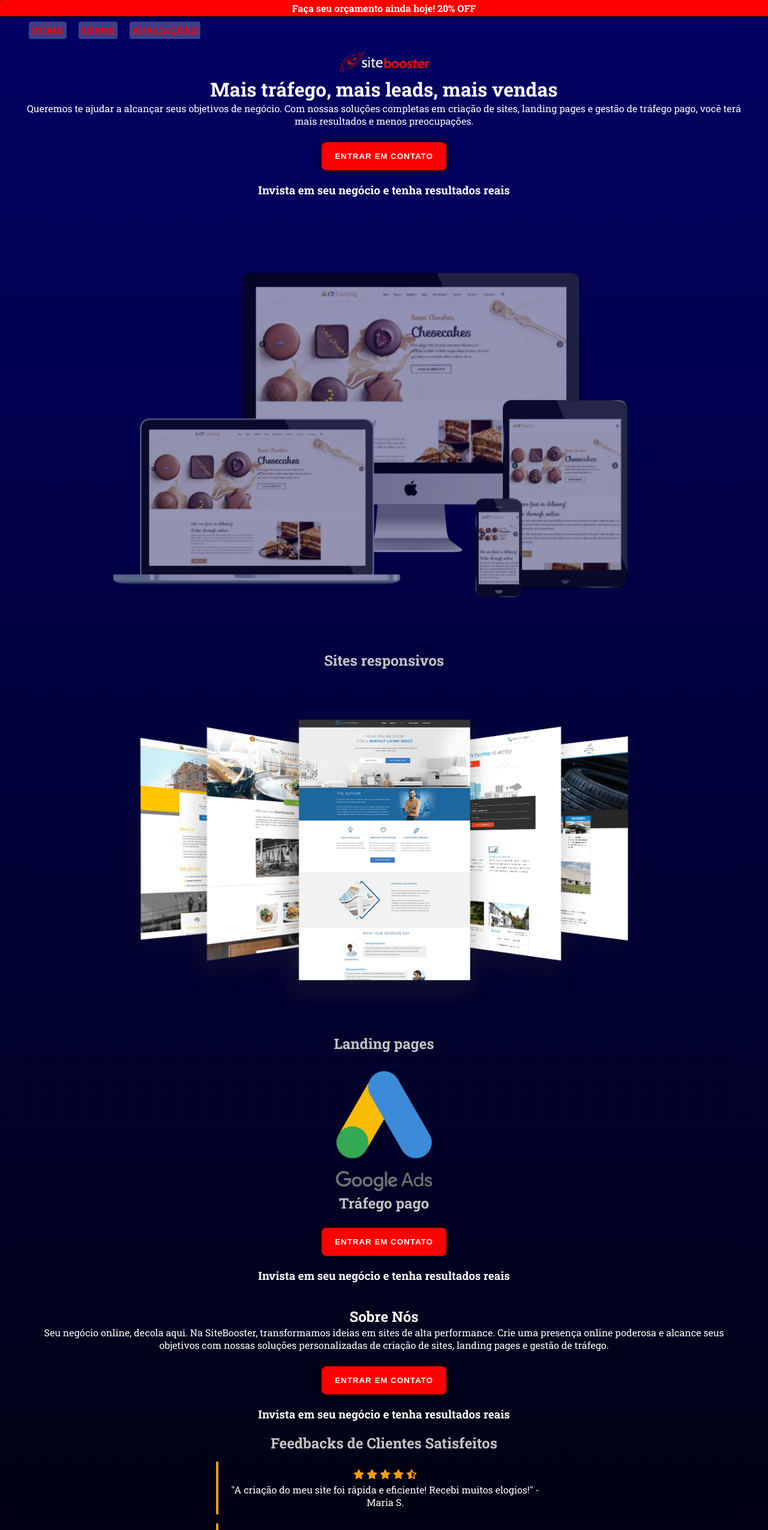
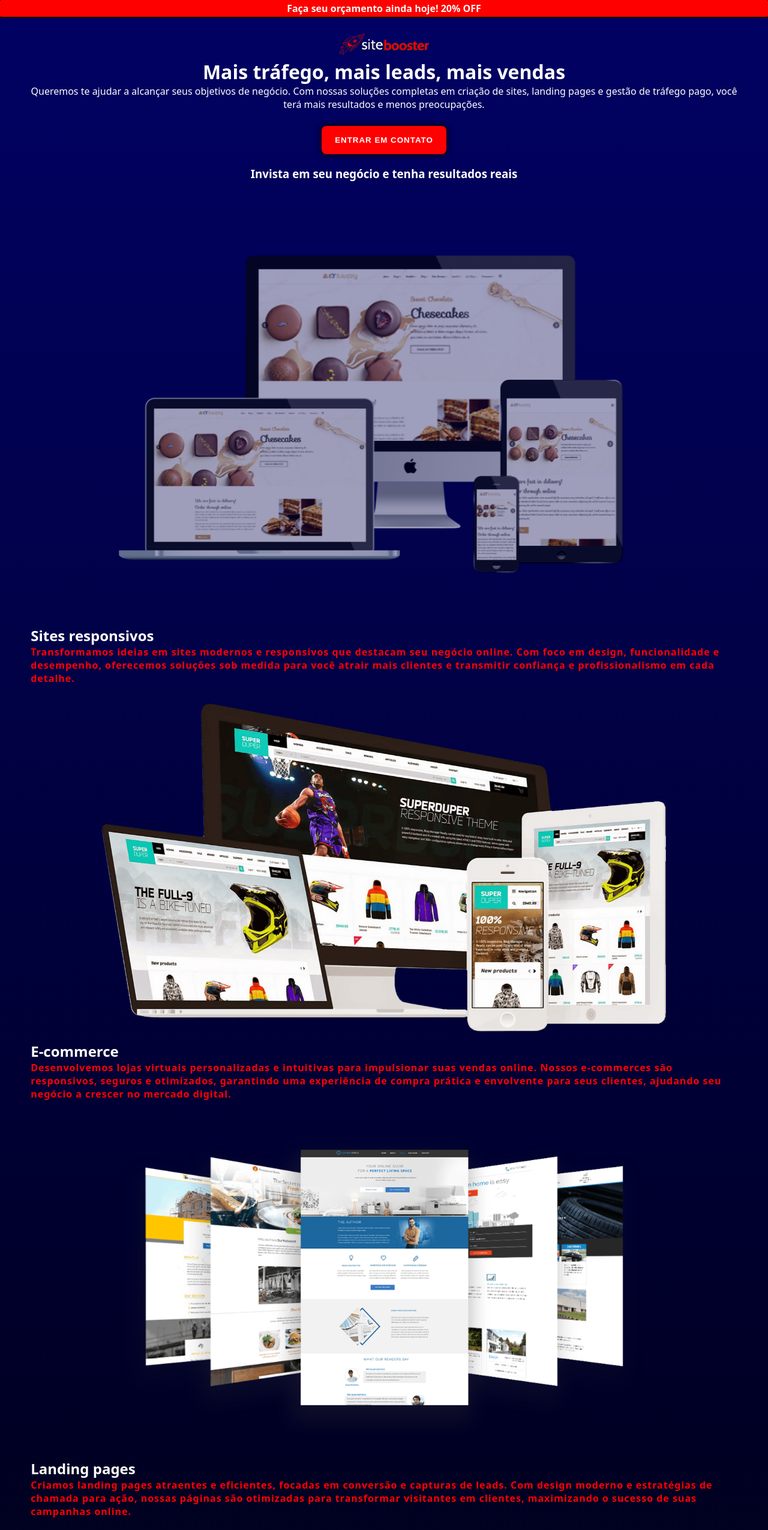
Before and after one commit to AntolinJunior/Site-Booster, a plain HTML site: page index.html in a window 1280 px wide. Shown: the top 2551 px of the page at 60% size. Drawn offline with Linux system fonts and the light colour scheme.

Commit message:
Add files via upload

```diff
--- a/assets.css/estilos.css
+++ b/assets.css/estilos.css
@@ -1,4 +1,4 @@
-@import url('https://fonts.googleapis.com/css2?family=Roboto+Slab:wght@100..900&display=swap');
+/* @import url('https://fonts.googleapis.com/css2?family=Roboto+Slab:wght@100..900&display=swap'); */
 
 * {
     padding: 0;
@@ -8,8 +8,8 @@
 
 html {
     text-align: center;
-    margin: 0px 3%;
-    font-family: "Roboto Slab", serif;
+    margin: 0px 4%;
+    font-family: system-ui, -apple-system, BlinkMacSystemFont, 'Segoe UI', Roboto, Oxygen, Ubuntu, Cantarell, 'Open Sans', 'Helvetica Neue', sans-serif;
 
 }
 
@@ -68,10 +68,21 @@ header img {
     animation: imagensServicos 1ms cubic-bezier(0.68, -0.55, 0.265, 1.55);
     animation-timeline: view();
     animation-range: cover 0% cover 100%;
+    text-align: start;
+    color: rgb(255, 255, 255);
 }
 
 .image-txt-serv #google-ads-img {
     width: 200px;
+}
+.first-section p {
+    text-align: start;
+    font-weight: bold;
+    letter-spacing: 1px;
+    color: rgb(255, 0, 0);
+    animation: imagensServicos 1ms cubic-bezier(0.68, -0.55, 0.265, 1.55);
+    animation-timeline: view();
+    animation-range: cover 0% cover 100%;
 }
 
 .second-section {
@@ -79,8 +90,10 @@ header img {
 }
 
 footer {
-
-    padding: 10%;
+    background-color: red;
+    margin: 15px 0;
+    border-radius: 5px;
+    padding: 1%;
 }
 
 .feedback-section {
@@ -121,7 +134,7 @@ h4 {
     padding: 3px;
     border-radius: 3px;
     animation-name: sale;
-    animation-duration: 3s;
+    animation-duration: 2000ms;
     animation-timing-function: cubic-bezier(0.23, 1, 0.320, 1);
     animation-iteration-count: infinite;
 }
@@ -130,37 +143,23 @@ nav {
     margin: 30px auto;
 }
 
-ul {
-    z-index: 999;
-    position: fixed;
-    gap: 20px;
-    display: flex;
-    list-style: none;
-    text-transform: uppercase;
-    padding: 10px;
 
-}
-
-a {
-    color: red;
-    font-weight: bolder;
-    text-decoration: none;
-    background-color: rgba(255, 255, 255, 0.245);
-    padding: 4px;
-    border-radius: 4px;
-    letter-spacing: 1px;
+a:hover {
+    background-color: rgba(255, 0, 0, 0.307);
+    color: rgb(255, 255, 255);
 }
  .fa-brands {
-    color: red;
+    color:#ffffff;
 
-    width: 10%;
-    font-size: 30px;
+    width: 20%;
+    font-size: 25px;
 }
 
 @keyframes sale {
     from {
         color: red;
         background-color: red;
+
     }
 }
 
--- a/carregarPaginas.js
+++ b/carregarPaginas.js
@@ -3,14 +3,12 @@
 function entrarEmContato() {
 
 
-    let alertaUsuario = "Você será direcionado para um dos nossos atendentes.";
-    alert(alertaUsuario);
     let numero = "+5511968559541";
-    let mensagem = "Olá";
+    let mensagem = "Olá, estou entrando em contato atráves do site *www.sitebooster.com.br* tenho interesse em saber mais sobre os serviços oferecidos.";
 
     let url = `https://wa.me/${numero}/?text=${mensagem}`;
-    let urlPaginaConstrucao = "paginaEmConstrucao.html";
-    window.open(urlPaginaConstrucao);
+    let urlDirecionamento = "paginaEmConstrucao.html";
+    window.open(url);
 
 }
 
--- a/index.html
+++ b/index.html
@@ -9,7 +9,8 @@
     <link rel="stylesheet" href="https://cdnjs.cloudflare.com/ajax/libs/font-awesome/6.0.0-beta3/css/all.min.css">
 
 
-    <meta name="description" content=" Crie sites que vendem! Desenvolvimento web profissional e campanhas de tráfego pago para impulsionar seu negócio.">
+    <meta name="description"
+        content=" Crie sites que vendem! Desenvolvimento web profissional e campanhas de tráfego pago para impulsionar seu negócio.">
 
 
     <title>Site Booster, desenvolvimento de sites, landing-page e gestão de tráfego pago.</title>
@@ -18,14 +19,6 @@
 </head>
 
 <body>
-    <nav>
-        <ul>
-            <li><a href="#">Home</a></li>
-            <li><a href="#sobre">Sobre</a></li>
-            <li><a href="#avaliacoes">Avaliações</a></li>
-        </ul>
-    </nav>
-
     <header>
         <section class="animation-txt">
             <h4>Faça seu orçamento ainda hoje! 20% OFF</h4>
@@ -53,18 +46,36 @@
             <img src="assets.css/image.css/computer.png" alt="">
 
             <h2>Sites responsivos</h2>
+            <p>Transformamos ideias em sites modernos e responsivos que destacam seu negócio online. Com foco em
+                design, funcionalidade e desempenho, oferecemos soluções sob medida para você atrair mais clientes e
+                transmitir confiança e profissionalismo em cada detalhe.</p>
+        </div>
+
+        <div class="image-txt-serv">
+            <img src="assets.css/image.css/e-commerce-image.png" alt="">
+
+            <h2>E-commerce</h2>
+            <p>Desenvolvemos lojas virtuais personalizadas e intuitivas para impulsionar suas vendas online. Nossos
+                e-commerces são responsivos, seguros e otimizados, garantindo uma experiência de compra prática e
+                envolvente para seus clientes, ajudando seu negócio a crescer no mercado digital.</p>
         </div>
 
         <div class="image-txt-serv">
             <img src="assets.css/image.css/landing-page.png" alt="">
 
             <h2>Landing pages</h2>
+            <p>Criamos landing pages atraentes e eficientes, focadas em conversão e capturas de leads. Com design
+                moderno e estratégias de chamada para ação, nossas páginas são otimizadas para transformar visitantes em
+                clientes, maximizando o sucesso de suas campanhas online.</p>
         </div>
 
         <div class="image-txt-serv">
             <img id="google-ads-img" src="assets.css/image.css/google-ads.png" alt="">
 
             <h2>Tráfego pago</h2>
+            <p>Maximizamos seus resultados com campanhas estratégicas de Google Ads, alcançando o público certo no
+                momento ideal. Com otimização contínua e foco em conversão, impulsionamos o tráfego qualificado para o
+                seu site, aumentando sua visibilidade e potencial de vendas.</p>
         </div>
 
 
@@ -141,6 +152,10 @@
 
     </section>
 
+    <section class="tipo-de-sites">
+
+    </section>
+
     <section class="redes-sociais-sitebooster" id="redes-sociais">
         <i class="fa-brands fa-square-facebook"></i>
         <i class="fa-brands fa-square-instagram"></i>
```
Also changed, not shown: assets.css/image.css/e-commerce-image.png (added), assets.css/image.css/sitebooster001.png (added).
